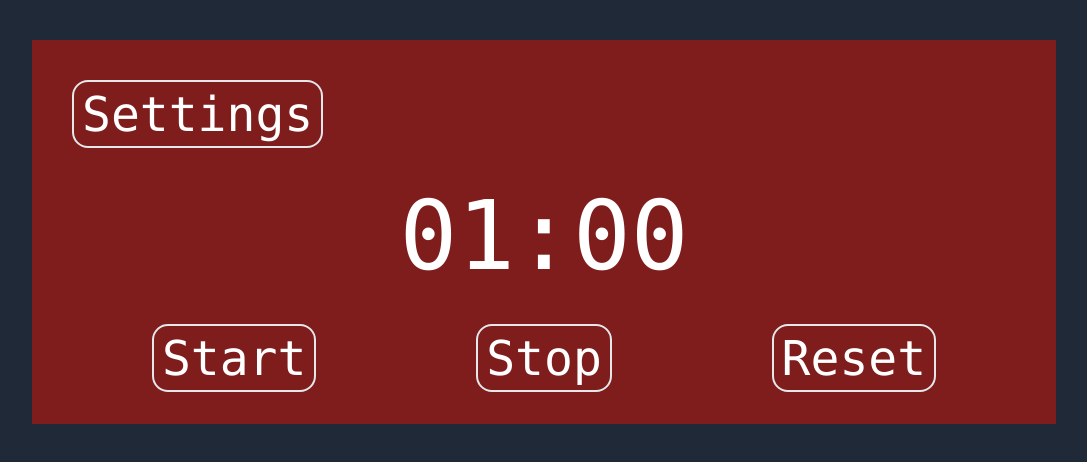
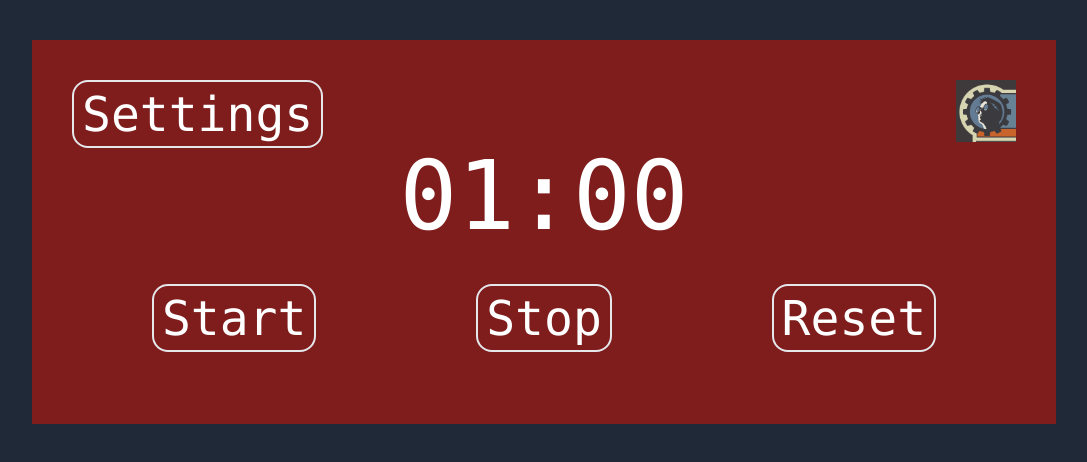
Before and after one commit to Alex-Prokhorenko/pomodoro, a React (Create React App) app: page / in a window 1280 px wide. Both pictures are taken after a click on the button "Start". Shown: the top 462 px of the page, without its empty margins (96-1183 px from the left). Built offline with nearby package versions, Linux system fonts and the light colour scheme.

Commit message:
feat: added a gif showing that the app is running

```diff
--- a/src/components/PomodoroContainer.tsx
+++ b/src/components/PomodoroContainer.tsx
@@ -88,6 +88,7 @@ const PomodoroContainer = () => {
                         minutes={minutes}
                         seconds={seconds}
                         isWork={isWork}
+                        isCounting={isCounting}
                 />}
         </div>
     );
--- a/src/components/Work.tsx
+++ b/src/components/Work.tsx
@@ -9,14 +9,30 @@ interface workProps {
     handleSettings: React.MouseEventHandler,
     minutes: string,
     seconds: string,
-    isWork: boolean
+    isWork: boolean,
+    isCounting: boolean
 }
 
-const Work = ({handleStart, handleStop, handleReset, handleSettings, minutes, seconds, isWork}: workProps) => {
+const Work = ({
+                  handleStart,
+                  handleStop,
+                  handleReset,
+                  handleSettings,
+                  minutes,
+                  seconds,
+                  isWork,
+                  isCounting
+              }: workProps) => {
 
-    return <div className={isWork ? 'bg-red-900' : 'bg-green-500'}>
+    return <div className={isWork ? 'bg-red-900' : 'bg-green-700'}>
         <div className={styles.work}>
+            <div className="flex justify-between h-30">
                 <Button name="Settings" onClick={handleSettings}/>
+                <div>
+                    {isCounting
+                        && <img src={require('./img/2GU.gif')} alt="work" width="60px"/>}
+                </div>
+            </div>
             <div className={styles.clocks}>{minutes}:{seconds}</div>
             <div className="flex justify-around">
                 <Button onClick={handleStart} name="Start"/>
--- a/src/components/styles/Work.module.css
+++ b/src/components/styles/Work.module.css
@@ -3,5 +3,5 @@
 }
 
 .clocks {
-  @apply text-white text-8xl mx-auto my-10 text-center;
+  @apply text-white text-8xl mb-10 text-center;
 }
```
Also changed, not shown: src/components/img/2GU.gif (added). Lines whose indentation alone changed are shown as unchanged.
